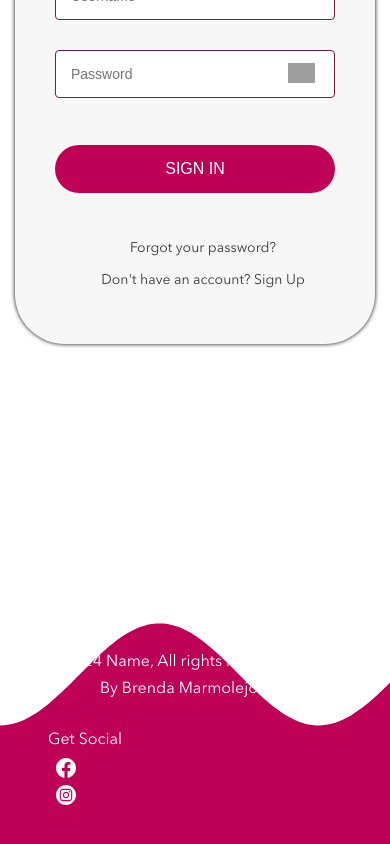
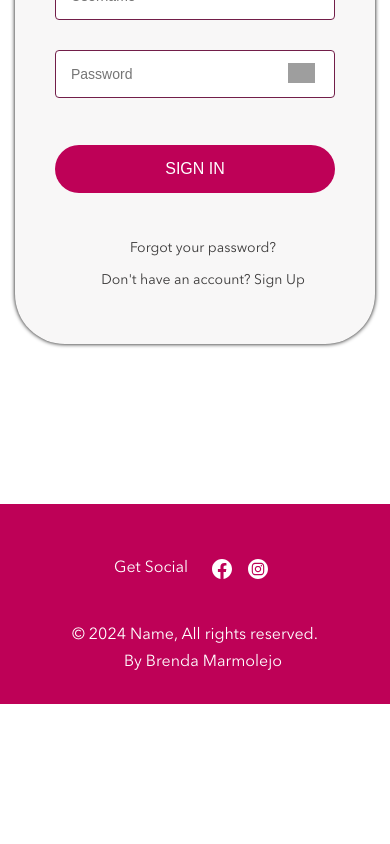
Before and after one commit to bmarmolejo/brainstation-capstone-project, a React (Vite) app in the folder enobot-client/: page /signin in a window 390 px wide. Shown: the part 514-1358 px from the top of the page. After the commit the page ends 1218 px from the top, so only its background shows below. Built offline with nearby package versions, Linux system fonts and the light colour scheme; grey boxes are pictures that could not be loaded.

Commit message:
Created responsive footer

```diff
--- a/enobot-client/src/components/Footer/Footer.scss
+++ b/enobot-client/src/components/Footer/Footer.scss
@@ -8,26 +8,17 @@
   background: $eno-red;
   color: white;
   display: flex;
-  justify-content: space-between;
+  flex-direction: column-reverse;
+  justify-content: center;
+  align-items: center;
   padding: 1rem 2rem;
   width: 100%;
   flex-wrap: wrap;
-  min-height: 340px;
-  clip-path: polygon(0% 65%, 1% 64.95%, 2% 64.8%, 3% 64.6%, 4% 64.3%, 5% 63.9%, 6% 63.45%, 7% 62.9%, 8% 62.25%, 9% 61.55%, 10% 60.8%,
-      11% 59.95%, 12% 59.05%, 13% 58.1%, 14% 57.1%, 15% 56.05%, 16% 55%, 17% 53.9%, 18% 52.8%, 19% 51.65%, 20% 50.5%,
-      21% 49.35%, 22% 48.2%, 23% 47.05%, 24% 45.9%, 25% 44.8%, 26% 43.75%, 27% 42.75%, 28% 41.75%, 29% 40.8%, 30% 39.9%,
-      31% 39.1%, 32% 38.35%, 33% 37.65%, 34% 37.05%, 35% 36.5%, 36% 36.05%, 37% 35.65%, 38% 35.35%, 39% 35.15%, 40% 35.05%,
-      41% 35%, 42% 35.05%, 43% 35.2%, 44% 35.45%, 45% 35.75%, 46% 36.15%, 47% 36.65%, 48% 37.2%, 49% 37.85%, 50% 38.55%,
-      51% 39.35%, 52% 40.2%, 53% 41.1%, 54% 42.05%, 55% 43.05%, 56% 44.1%, 57% 45.15%, 58% 46.3%, 59% 47.4%, 60% 48.55%,
-      61% 49.7%, 62% 50.85%, 63% 52%, 64% 53.15%, 65% 54.25%, 66% 55.35%, 67% 56.4%, 68% 57.45%, 69% 58.4%, 70% 59.35%,
-      71% 60.2%, 72% 61.05%, 73% 61.8%, 74% 62.45%, 75% 63.05%, 76% 63.6%, 77% 64.05%, 78% 64.4%, 79% 64.7%, 80% 64.85%,
-      81% 65%, 82% 65%, 83% 64.9%, 84% 64.75%, 85% 64.5%, 86% 64.2%, 87% 63.75%, 88% 63.25%, 89% 62.7%, 90% 62.05%,
-      91% 61.3%, 92% 60.5%, 93% 59.65%, 94% 58.75%, 95% 57.8%, 96% 56.8%, 97% 55.75%, 98% 54.65%, 99% 53.55%, 100% 52.4%, 100% 100%, 0% 100%);
+  min-height: 200px;
 
   @include tablet {
-    background: $eno-red;
-    color: white;
     display: flex;
+    flex-direction: row;
     justify-content: space-between;
     padding: 1rem 2rem;
     width: 100%;
@@ -43,7 +34,11 @@
         81% 65%, 82% 65%, 83% 64.9%, 84% 64.75%, 85% 64.5%, 86% 64.2%, 87% 63.75%, 88% 63.25%, 89% 62.7%, 90% 62.05%,
         91% 61.3%, 92% 60.5%, 93% 59.65%, 94% 58.75%, 95% 57.8%, 96% 56.8%, 97% 55.75%, 98% 54.65%, 99% 53.55%, 100% 52.4%, 100% 100%, 0% 100%);
   }
-      &__logo {
+    &__logo {
+
+    display: none;
+
+    @include tablet {
     display: flex;
     flex-direction: column;
     align-items: center;
@@ -61,18 +56,10 @@
     }
   }
 
+  }
+
   &__social {
 
-    display: flex;
-    flex-direction: column;
-    margin-top: 0;
-    padding: 1rem;
-
-    @include tablet {
-      display: flex;
-      margin-top: auto;
-      padding: 1rem;
-    }
     display: flex;
     margin-top: auto;
     padding: 1rem;
@@ -97,8 +84,17 @@
     flex-direction: column;
     align-items: center;
     color: white;
+    margin-top: 0.5rem;
+    padding: 1rem;
+
+    @include tablet {
+      display: flex;
+    flex-direction: column;
+    align-items: center;
+    color: white;
     margin-top: auto;
     padding: 1rem;
+    }
 
     p {
       margin-bottom: 0.5rem;
```
